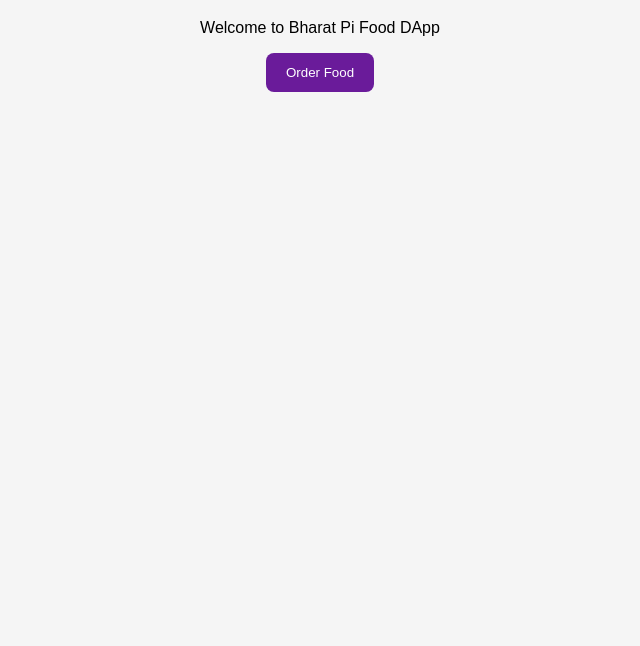
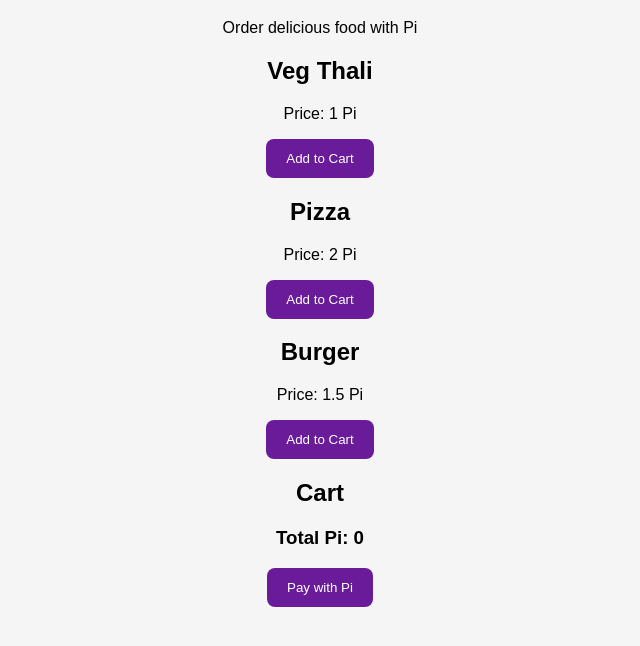
Before and after one commit to manjeetjangra1983-boop/Bharat-pi-food, a plain HTML site: page index.html in a window 1280 px wide. Shown: the part 82-728 px from the top of the page, without its empty margins (320-960 px from the left). Drawn offline with Linux system fonts and the light colour scheme.

Commit message:
Update index.html

```diff
--- a/index.html
+++ b/index.html
@@ -6,12 +6,37 @@
 <title>Bharat Pi Food</title>
 <link rel="stylesheet" href="style.css">
 </head>
+
 <body>
 
 <h1>🍛 Bharat Pi Food</h1>
-<p>Welcome to Bharat Pi Food DApp</p>
+<p>Order delicious food with Pi</p>
 
-<button>Order Food</button>
+<div class="food-card">
+    <h2>Veg Thali</h2>
+    <p>Price: 1 Pi</p>
+    <button onclick="addToCart('Veg Thali',1)">Add to Cart</button>
+</div>
+
+<div class="food-card">
+    <h2>Pizza</h2>
+    <p>Price: 2 Pi</p>
+    <button onclick="addToCart('Pizza',2)">Add to Cart</button>
+</div>
+
+<div class="food-card">
+    <h2>Burger</h2>
+    <p>Price: 1.5 Pi</p>
+    <button onclick="addToCart('Burger',1.5)">Add to Cart</button>
+</div>
+
+<h2>Cart</h2>
+
+<ul id="cart"></ul>
+
+<h3>Total Pi: <span id="total">0</span></h3>
+
+<button onclick="checkout()">Pay with Pi</button>
 
 <script src="script.js"></script>
 
```
